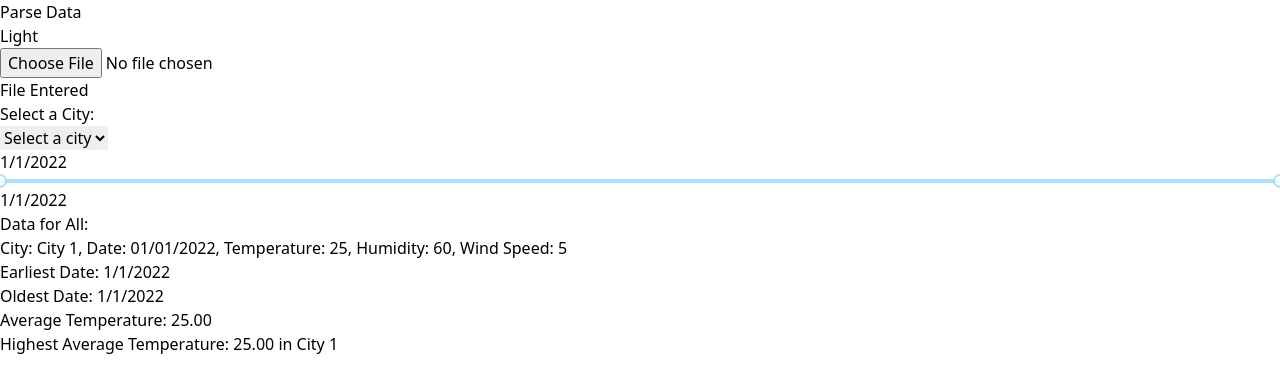
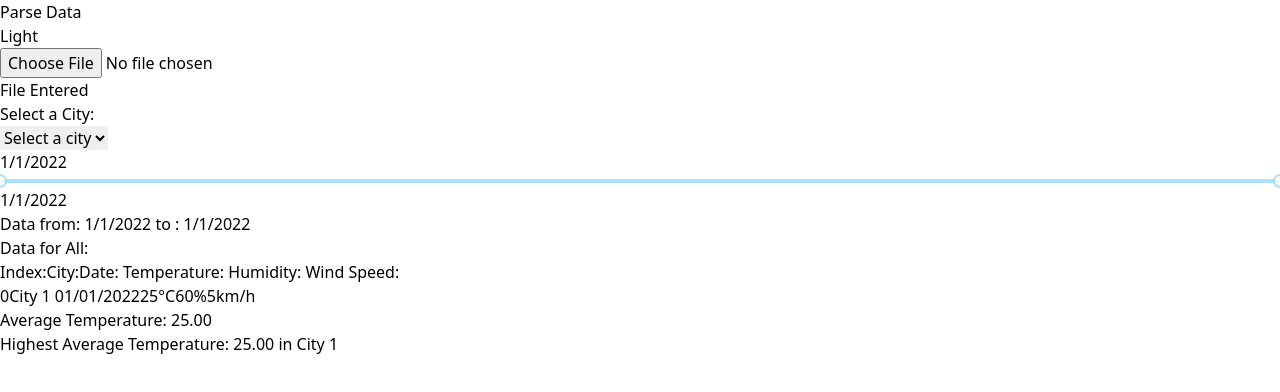
Before and after one commit to ismail-khan2699/WeatherAnalyzer, a React (Vite) app: page / in a window 1280 px wide. Shown: the top 392 px of the page. Built offline with nearby package versions, Linux system fonts and the light colour scheme.

Commit message:
aaddition Complete

```diff
--- a/src/components/WeatherData.jsx
+++ b/src/components/WeatherData.jsx
@@ -189,25 +189,52 @@ function WeatherData() {
         </select>
         <div className='flex'>
         <p>{startDate}</p>
-      <Slider range defaultValue={[0, 365]} allowCross={false} onChange={handleChange} className='w-32' />
+        <Slider range defaultValue={[0, 365]} allowCross={false} onChange={handleChange} className='w-32 mx-6' />
         <p>{endDate}</p>
         </div>
       </div>
-
+      <p>Data from:  {earliestDate.toLocaleDateString()} to : {oldestDate.toLocaleDateString()}</p>
         <div>
           <h3>Data for {selectedCity}:</h3>
-          <ul>
+          <div className="h-60 w-fit overflow-y-auto rounded-xl bg-gray-300 bg-opacity-50">
+          <ul className="list-decimal w-full px-2">
+        <li className='flex w-full pl-4'>
+        <span className="font-semibold w-16">Index:</span>
+        <span className="font-semibold w-28">City:</span>
+        <span className="font-semibold w-32">Date: </span>
+        <span className="font-semibold w-28">Temperature: </span>
+        <span className="font-semibold w-20">Humidity: </span>
+        <span className="font-semibold pl-2 w-28">Wind Speed: </span>
+             </li>
   {FilterData.map((record, index) => (
-              <li key={index}>
-                City: {record.city_name}, Date: {record.date}, Temperature: {record.temperature}, Humidity: {record.humidity}, Wind Speed: {record.wind_speed}
+    <li key={index} className="pl-4 hover:bg-gray-500 hover:rounded-lg hover:bg-opacity-50">
+      <div className="flex">
+        <span className="font-semibold w-16">{index}</span>
+        <span className=" w-28">{record.city_name} </span>
+        <span className=" w-32">{record.date}</span>
+        <span className="flex justify-between w-28">
+            <span className='pl-4'>{record.temperature}</span>
+            <span className='pr-8 font-semibold'>°C</span>
+        </span>
+        <span className="flex justify-between w-20">
+            <span className='pl-2'>{record.humidity}</span>
+            <span className='pr-4 font-semibold'>%</span>
+        </span>
+        <span className="flex justify-between w-28">
+            <span className='pl-2'>{record.wind_speed}</span>
+            <span className='pr-2 font-semibold'>km/h</span>
+        </span>
+      </div>
     </li>
   ))}
 </ul>
+
+</div>
+
         </div>
 
 
-        <p>Earliest Date: {earliestDate.toLocaleDateString()}</p>
-        <p>Oldest Date: {oldestDate.toLocaleDateString()}</p>
+
         <p>Average Temperature: {averageTemperature.toFixed(2)}</p>
         <p>Highest Average Temperature: {highestAvgTemp.highestAverageTemp.toFixed(2)} in {highestAvgTemp.city}</p>
       </div>
```
Lines whose indentation alone changed are shown as unchanged.
